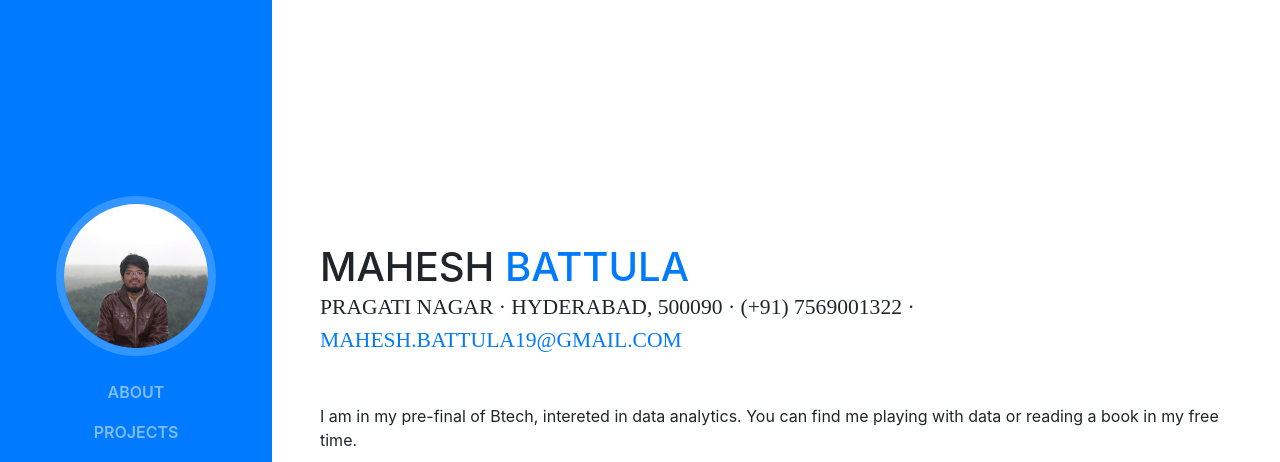
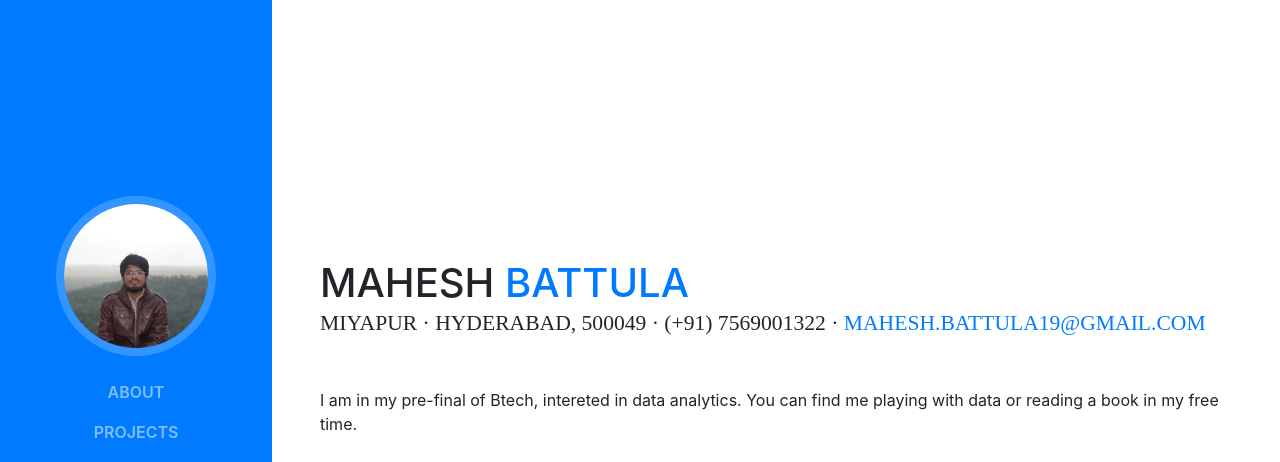
Before and after one commit to theneo1319/myresume, a website with bundled scripts: page index.html in a window 1280 px wide. Shown: the top 462 px of the page. Built offline with nearby package versions, Linux system fonts and the light colour scheme; a web font is replaced by a local one.

Commit message:
minor change

```diff
--- a/index.html
+++ b/index.html
@@ -68,7 +68,7 @@
           <h1 class="mb-0">Mahesh
             <span class="text-primary">Battula</span>
           </h1>
-          <div class="subheading mb-5">Pragati Nagar · Hyderabad, 500090 · (+91) 7569001322 ·
+          <div class="subheading mb-5">Miyapur · Hyderabad, 500049 · (+91) 7569001322 ·
             <a href="mailto:name@email.com" class="text-primary">mahesh.battula19@gmail.com</a>
           </div>
           <p class="mb-5">I am in my pre-final of Btech, intereted in data analytics. You can find me playing with data or reading a book in my free time. </p>
```
